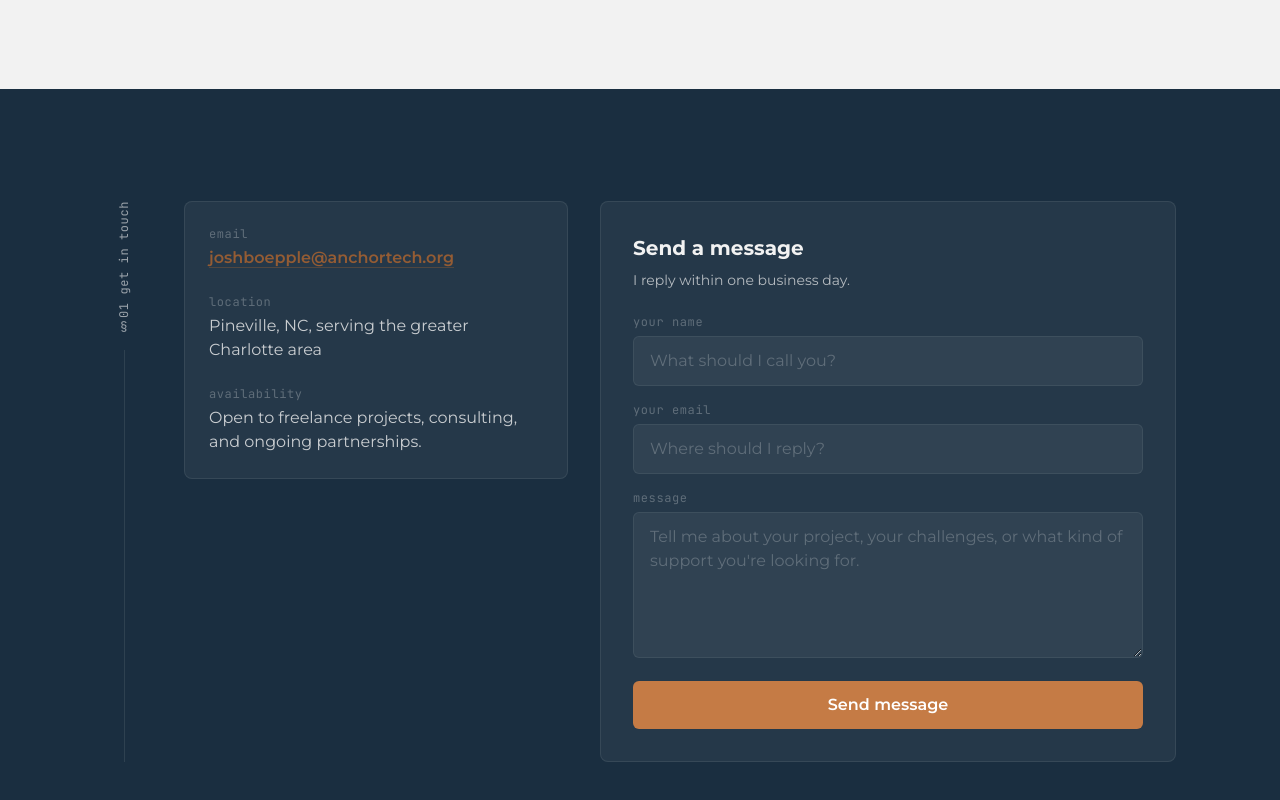
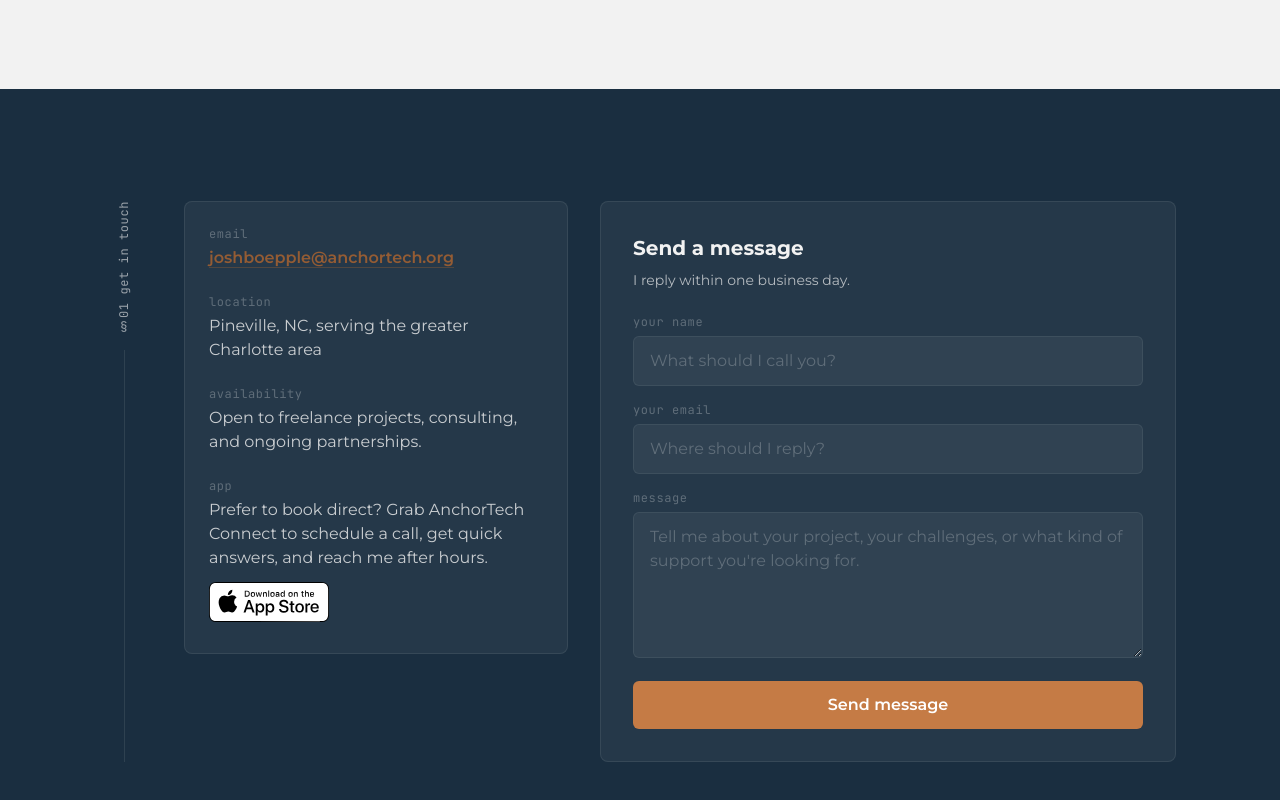
Before and after one commit to jboe26/AnchorTechInnovations_nextjs, a Next.js app in the folder anchortech-nextjs/: page /contact in a window 1280 px wide. Shown: the part 412-1212 px from the top of the page. Built offline with nearby package versions, Linux system fonts and the light colour scheme.

Commit message:
Add AnchorTech Connect app block to contact page

```diff
--- a/anchortech-nextjs/app/contact/page.tsx
+++ b/anchortech-nextjs/app/contact/page.tsx
@@ -79,6 +79,28 @@ export default function Contact() {
                 partnerships.
               </p>
             </div>
+            <div>
+              <p className="font-mono text-xs tracking-wider text-muted">
+                app
+              </p>
+              <p className="mt-1 text-surface/80">
+                Prefer to book direct? Grab AnchorTech Connect to schedule
+                a call, get quick answers, and reach me after hours.
+              </p>
+              <a
+                href="https://apps.apple.com/app/id6801302152"
+                target="_blank"
+                rel="noopener noreferrer"
+                aria-label="Download AnchorTech Connect on the App Store"
+                className="mt-3 inline-block transition hover:opacity-80 focus-visible:outline focus-visible:outline-2 focus-visible:outline-offset-2 focus-visible:outline-accent-strong"
+              >
+                <img
+                  src="/app-store-badge.svg"
+                  alt="Download on the App Store"
+                  className="h-10 w-auto"
+                />
+              </a>
+            </div>
           </div>
 
           {/* Form */}
```
